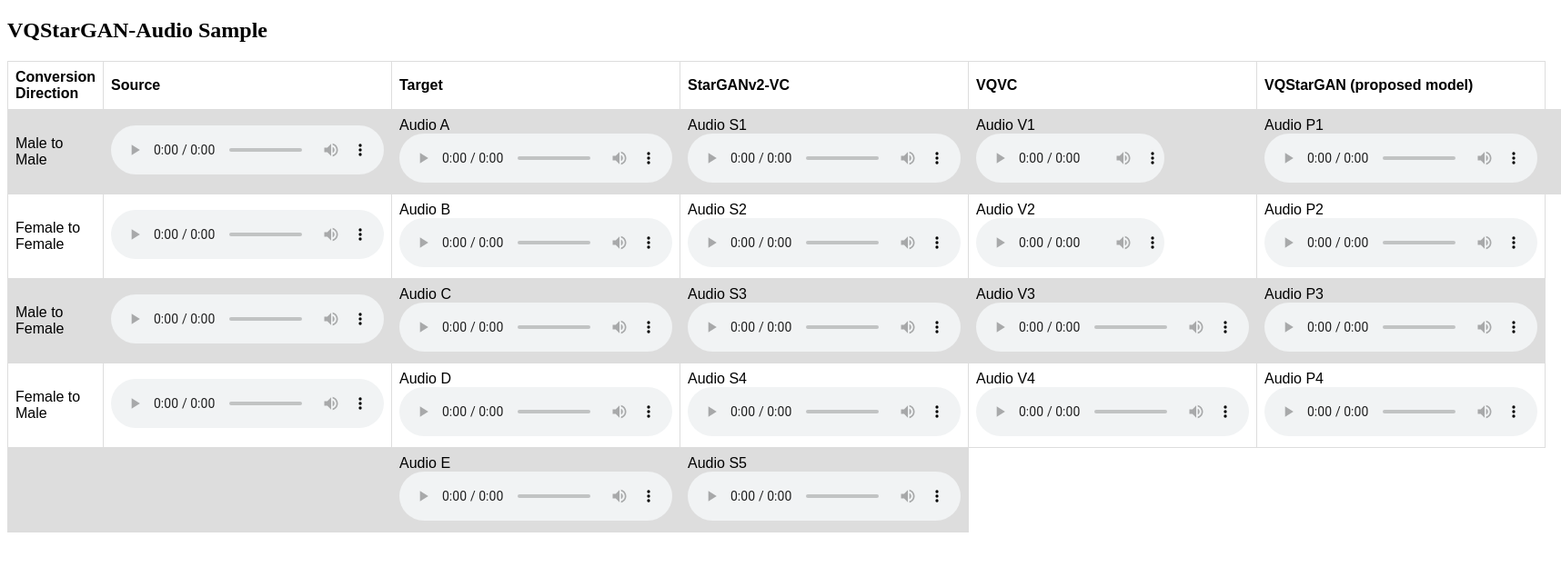
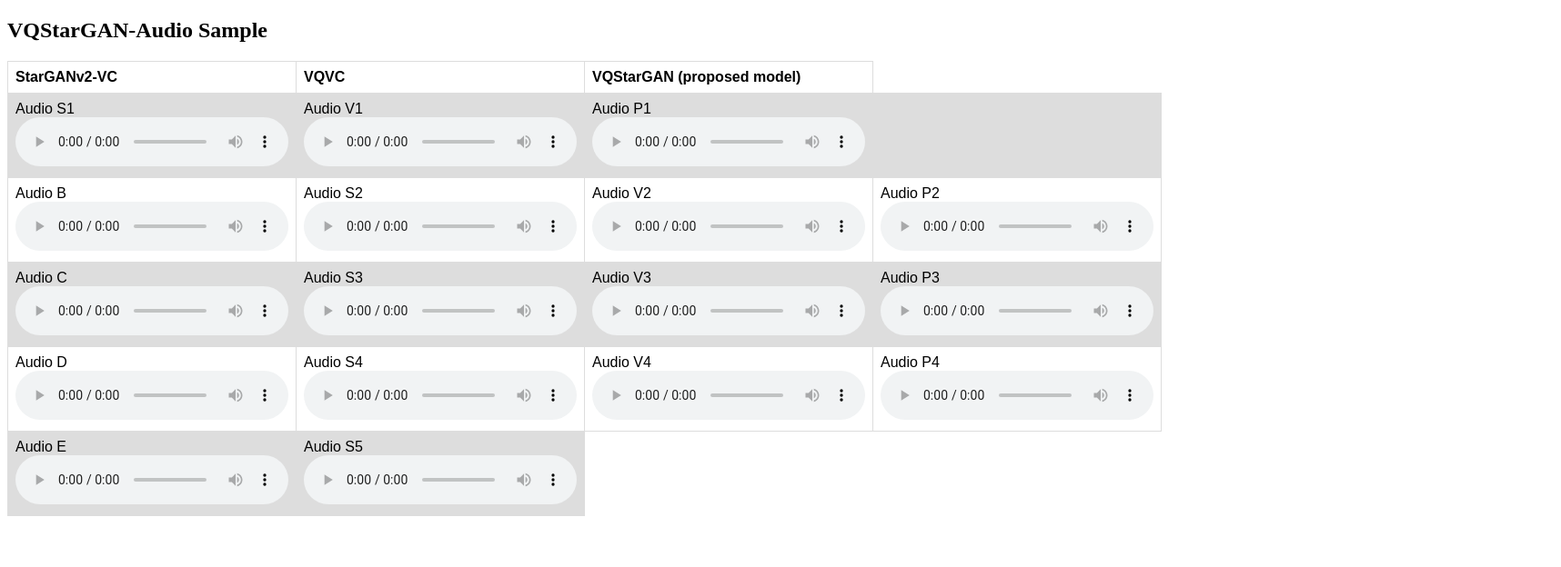
Before and after one commit to Katlholly/VQStarGAN, a plain HTML site: page index.html in a window 1280 px wide. Shown: the whole page at 91% size, 1716 px wide, since content can reach past the window. Drawn offline with Linux system fonts and the light colour scheme.

Commit message:
Update index.html

```diff
--- a/index.html
+++ b/index.html
@@ -26,23 +26,13 @@ tr:nth-child(even) {
 
 <table>
   <tr>
-    <th>Conversion Direction</th>
-    <th>Source</th>
-    <th>Target</th>
+
     <th>StarGANv2-VC</th>
     <th>VQVC</th>
     <th>VQStarGAN (proposed model)</th>
   </tr>
   <tr>
-    <td>Male to Male</td>
-    <td>  <audio controls src="source_p272_023_mic1_down.wav">
-        <a href="source_p272_023_mic1_down.wav"> Download audio </a>
-      </audio>
-    </td>
-    <td><figcaption>Audio A</figcaption>
-      <audio controls src="target_p345_023_down.wav">
-      <a href="target_p345_023_down.wav"> Download audio </a>
-    </td>
+
     <td><figcaption>Audio S1</figcaption><audio controls src="stargan_p272_p345_down.wav">
       <a href="stargan_p272_p345_down.wav"> Download audio </a>
     </td>
@@ -58,10 +48,7 @@ tr:nth-child(even) {
   </tr>
 
   <tr>
-    <td>Female to Female</td>
-    <td>  <audio controls src="source_p261_023_mic1_down.wav">
-      <a href="source_p261_023_mic1_down.wav"> Download audio </a>
-    </td>
+
     <td><figcaption>Audio B</figcaption><audio controls src="target_p339_023_down.wav">
       <a href="target_p339_023_down.wav"> Download audio </a>
     </td>
@@ -77,10 +64,7 @@ tr:nth-child(even) {
   </tr>
 
   <tr>
-    <td>Male to Female</td>
-    <td><audio controls src="source_p272_023_mic1_down.wav">
-      <a href="source_p272_023_mic1_down.wav"> Download audio </a>
-    </td>
+
     <td><figcaption>Audio C</figcaption><audio controls src="target_p339_023_down.wav">
       <a href="target_p339_023_down.wav"> Download audio </a>
     </td>
@@ -96,10 +80,7 @@ tr:nth-child(even) {
   </tr>
 
   <tr>
-    <td>Female to Male</td>
-    <td><audio controls src="source_p261_023_mic1_down.wav">
-      <a href="source_p261_023_mic1_down.wav"> Download audio </a>
-    </td>
+
     <td><figcaption>Audio D</figcaption><audio controls src="target_p345_023_down.wav">
       <a href="target_p345_023_down.wav"> Download audio </a>
     </td>
@@ -115,8 +96,7 @@ tr:nth-child(even) {
   </tr>
 
   <tr>
-    <td></td>
-    <td></td>
+
     <td><figcaption>Audio E</figcaption><audio controls src="real_human_down.wav">
       <a href="real_human_down.wav"> Download audio </a></td>
      <td><figcaption>Audio S5</figcaption><audio controls src="real_human_down.wav">
```
